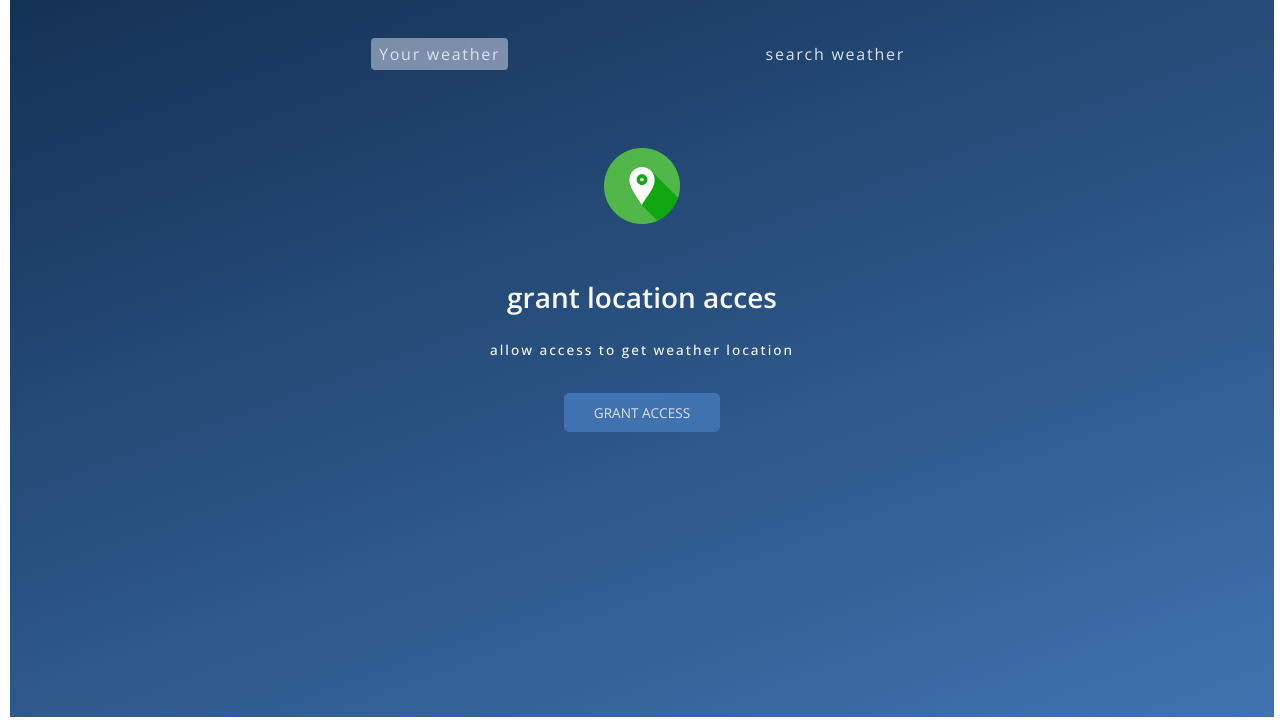
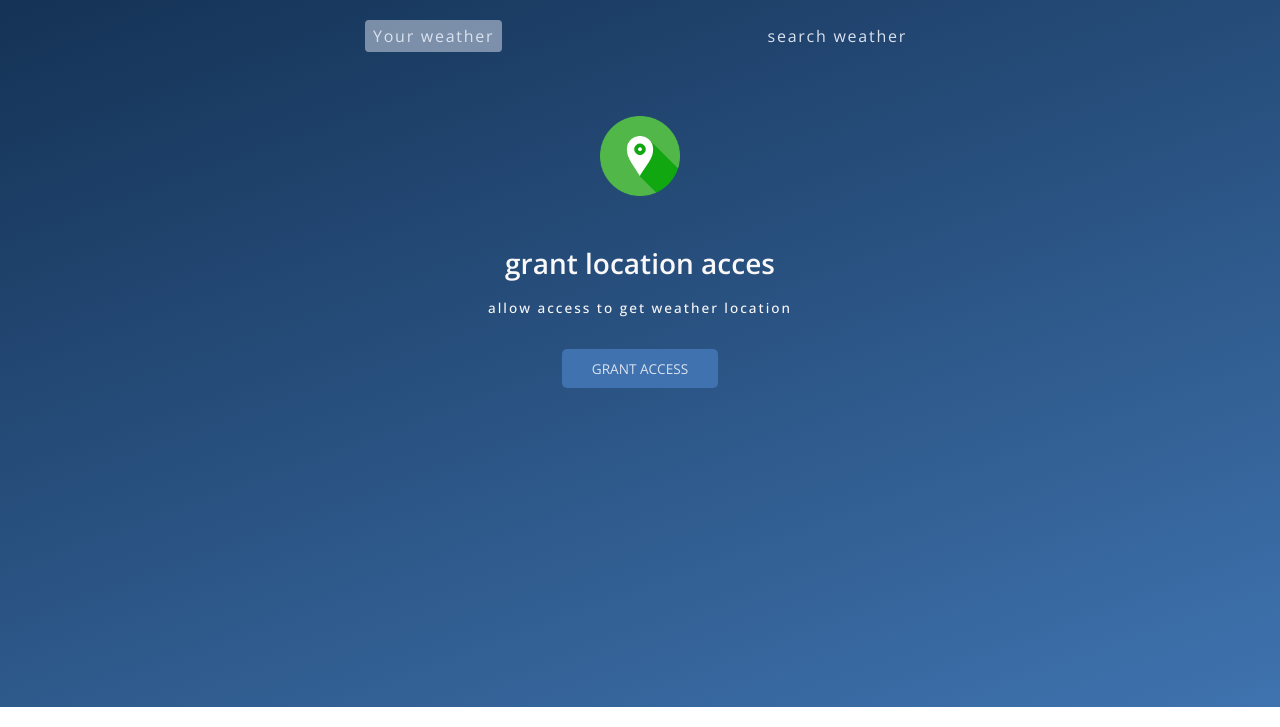
Before and after one commit to rituranjankumar/weather-App, a plain HTML site: page index.html in a window 1280 px wide. Shown: the part 93-820 px from the top of the page. Drawn offline with nearby package versions, Linux system fonts and the light colour scheme.

Commit message:
resored to original padding

```diff
--- a/style.css
+++ b/style.css
@@ -1,6 +1,6 @@
 *{
-    margin: 2px;
-    padding: 2px;
+    margin: 0;
+    padding: 0;
     box-sizing: border-box;
     font-family: "Open Sans", sans-serif;
     color: var(--colorLight2);
```
